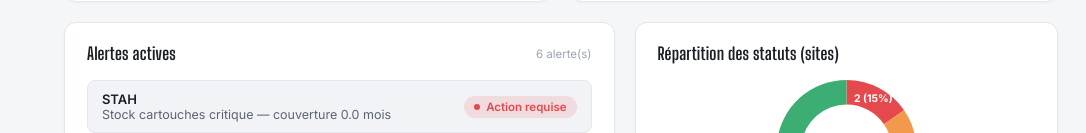
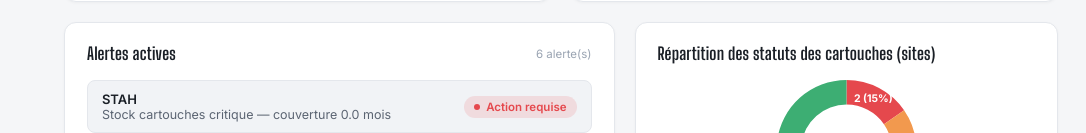
Before and after one commit to Galbion/Plateforme-PLF, a plain HTML site: page index.html in a window 1280 px wide. Shown: the part 858-991 px from the top of the page, without its empty margins (194-1280 px from the left). Drawn offline with nearby package versions, Linux system fonts and the light colour scheme.

Commit message:
Update index.html

```diff
--- a/index.html
+++ b/index.html
@@ -358,7 +358,7 @@ canvas{max-height:230px;}
             <div class="alert-list" id="alertList"></div>
           </div>
           <div class="panel">
-            <div class="panel-head"><h2>Répartition des statuts (sites)</h2></div>
+            <div class="panel-head"><h2>Répartition des statuts des cartouches (sites)</h2></div>
             <canvas id="chartStatus" style="max-height:200px"></canvas>
           </div>
         </div>
```
